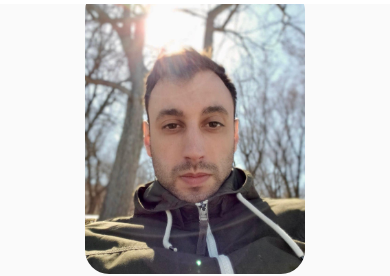
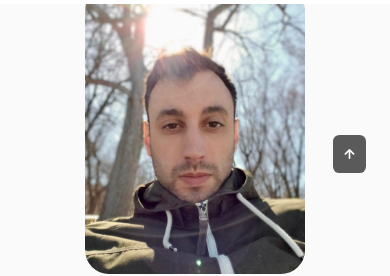
Before and after one commit to MarcelPenn/light-portfolio, a React (Create React App) app: page / in a window 390 px wide. Shown: the part 840-1116 px from the top of the page. Built offline with nearby package versions, Linux system fonts and the light colour scheme.

Commit message:
scroll up function

```diff
--- a/src/App.js
+++ b/src/App.js
@@ -8,6 +8,7 @@
 import Work from './components/work/Work';
 import Contact from './components/contact/Contact';
 import Footer from './components/footer/Footer';
+import ScrollUp from './components/scrollup/ScrollUp';
 
 
 function App() {
@@ -23,8 +24,10 @@
       <Qualifications />
       <Work />
       <Contact />
+    </main>
       <Footer />
-    </main>
+      <ScrollUp />
+
     </>
   );
 }
--- /dev/null
+++ b/src/components/scrollup/ScrollUp.jsx
@@ -0,0 +1,18 @@
+import React from 'react';
+import "./scrollup.css";
+
+const ScrollUp = () => {
+    window.addEventListener("scroll", function ()  {
+        const scrollUp = this.document.querySelector(".scrollup");
+        if (this.scrollY >= 560) scrollUp.classList.add
+        ("show-scroll");
+        else scrollUp.classList.remove("show-scroll");
+    })
+return (
+    <a href="#" className="scrollup">
+        <i className="uil uil-arrow-up scrollup__icon"></i>
+    </a>
+  )
+}
+
+export default ScrollUp
--- /dev/null
+++ b/src/components/scrollup/scrollup.css
@@ -0,0 +1,48 @@
+.scrollup {
+    position: fixed;
+    right: 2.5rem;
+    bottom: -20%;
+    background-color: var(--title-color);
+    opacity: 0.8;
+    padding: 0.3rem 0.5rem;
+    border-radius: 0.4rem;
+    z-index: var(--z-tooltip);
+    transition: .4s;
+}
+
+.scrollup__icon {
+    font-size: 1.5rem;
+    color: var(--container-color);
+}
+
+.scrollup:hover {
+    background-color: var(--title-color-dark);
+}
+
+.show-scroll {
+    bottom: 3rem;
+}
+
+/* Breakpoints */
+@media screen and (max-width: 992px) {
+    .scrollup {
+        right: 1.5rem;
+        padding: 0.25rem 0.4rem;
+    }
+    .scrollup__icon {
+        font-size: 1.25rem;
+    }
+}
+
+@media screen and (max-width: 768px) {
+    .show-scroll {
+        bottom: 4rem;
+    }
+}
+
+
+@media screen and (max-width: 350px) {
+    .scrollup {
+        right: 1rem;
+    }
+}
```
